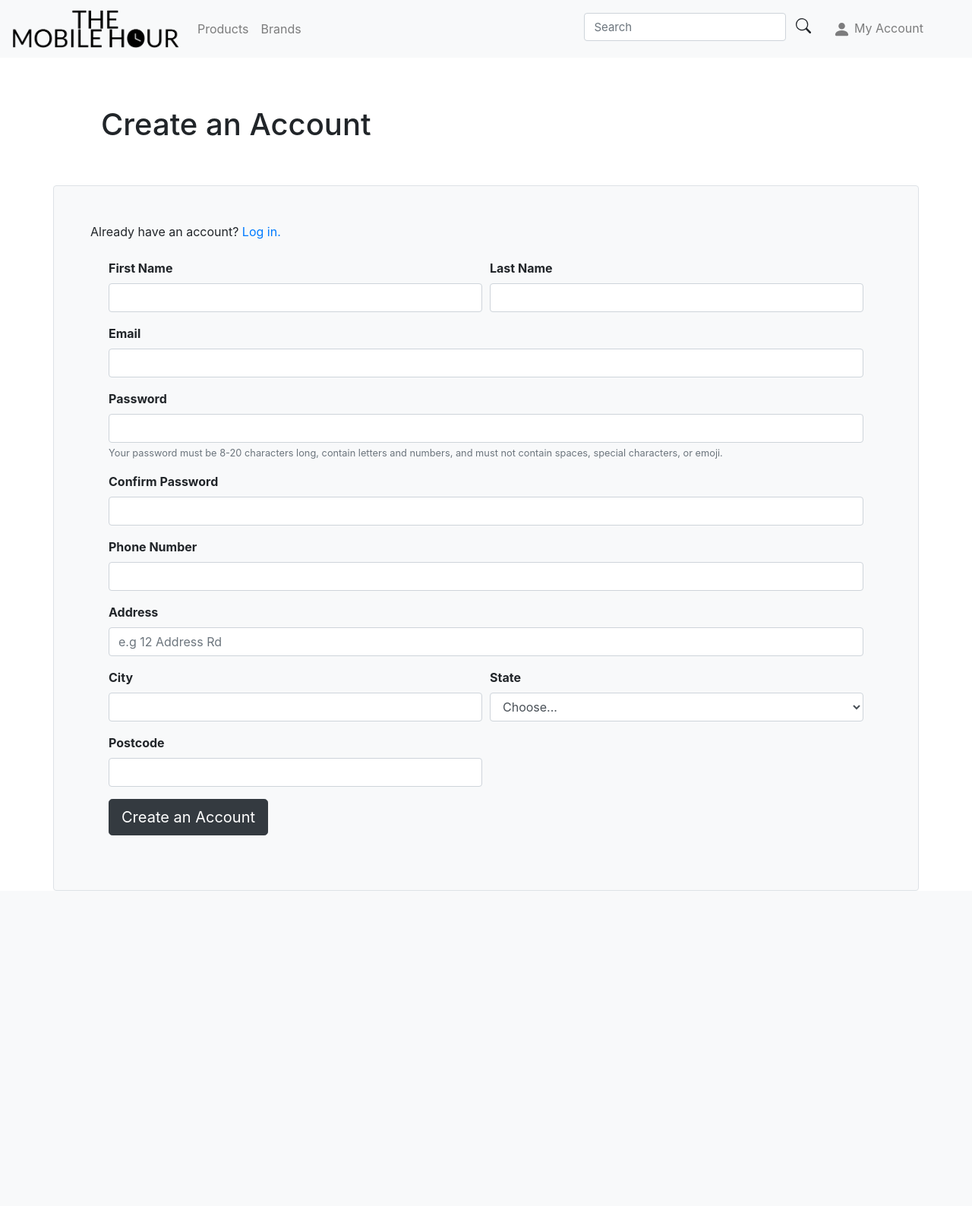
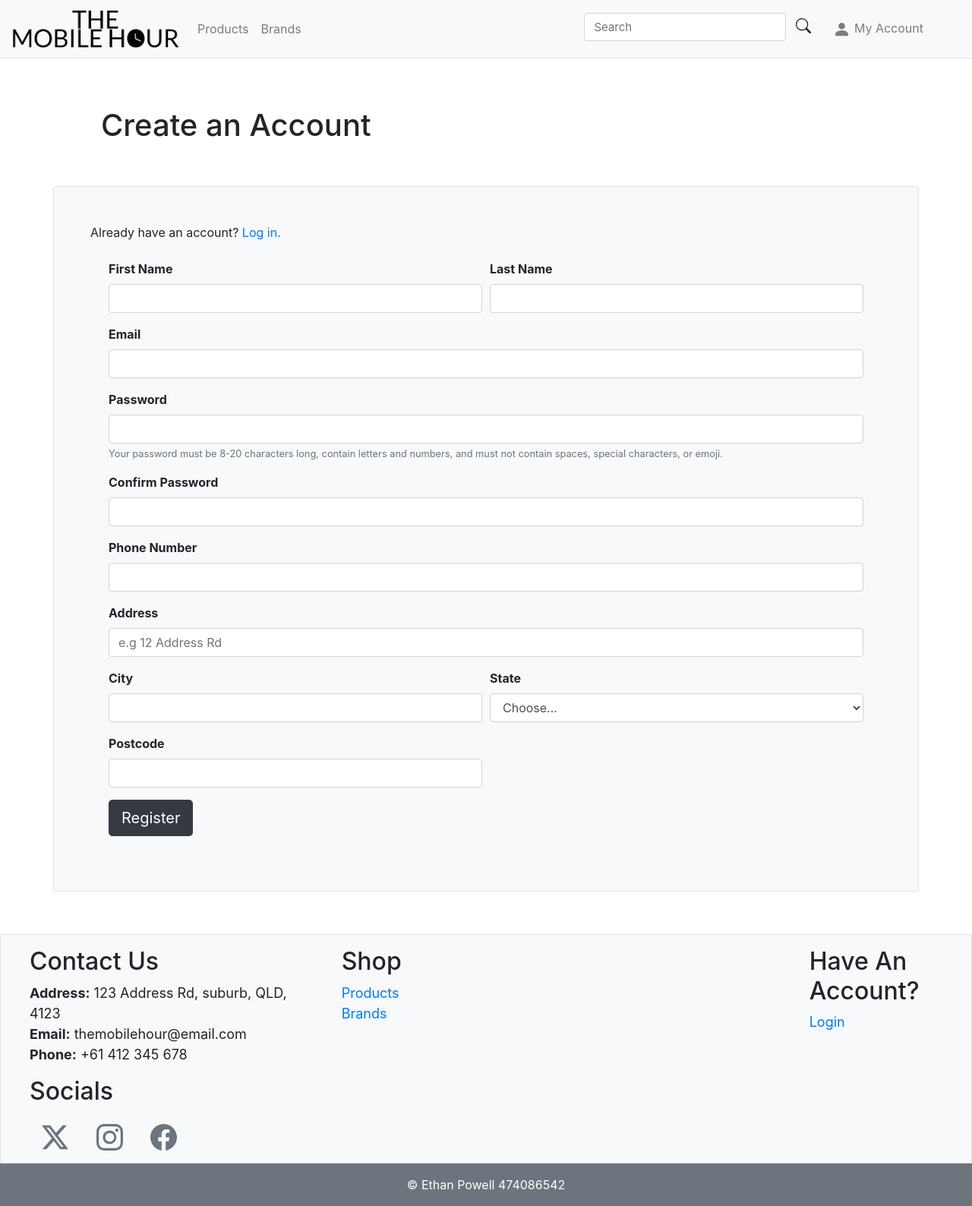
Before and after one commit to 3thanpowell/website-integration, a PHP site: page /view/signup.php in a window 1280 px wide. Shown: the whole page at 76% size. Before the commit the page ends 1173 px from the top, so only its background shows below. Run offline with PHP 8.4, Linux system fonts and the light colour scheme.

Commit message:
Created footer
- added footer to index
- included in current views
- optimised signup (padding)

```diff
--- /dev/null
+++ b/the_mobile_hour/view/footer.php
@@ -0,0 +1,85 @@
+<footer>
+    <div class="container-fluid bg-light border mt-5">
+      <div class="row mr-2 ml-2 pt-3">
+        <div class="col-lg-4 col-12 col-md-5  ">
+
+          <!-- contact -->
+          <h2>
+            Contact Us
+          </h2>
+
+          <ul class="list-unstyled" style="font-size: 18px; !important">
+            <li><span class="font-weight-bold">Address:</span> 123 Address Rd, suburb, QLD, 4123</li>
+            <li><span class="font-weight-bold">Email:</span> themobilehour@email.com</li>
+            <li><span class="font-weight-bold">Phone:</span> +61 412 345 678</li>
+          </ul>
+
+
+          <!-- socials - no links added -->
+          <div class="row">
+            <div class="col-12">
+              <h2>
+                Socials
+              </h2>
+            </div>
+
+            <div class="col-12">
+
+              <!-- twitter -->
+              <svg xmlns="http://www.w3.org/2000/svg" width="35" height="35" fill="currentColor" class="bi bi-twitter-x m-3 text-secondary" viewBox="0 0 16 16">
+                <path d="M12.6.75h2.454l-5.36 6.142L16 15.25h-4.937l-3.867-5.07-4.425 5.07H.316l5.733-6.57L0 .75h5.063l3.495 4.633L12.601.75Zm-.86 13.028h1.36L4.323 2.145H2.865z"/>
+              </svg>
+
+              <!-- instagram -->
+              <svg xmlns="http://www.w3.org/2000/svg" width="35" height="35" fill="currentColor" class="bi bi-instagram m-3 text-secondary" viewBox="0 0 16 16">
+                <path d="M8 0C5.829 0 5.556.01 4.703.048 3.85.088 3.269.222 2.76.42a3.9 3.9 0 0 0-1.417.923A3.9 3.9 0 0 0 .42 2.76C.222 3.268.087 3.85.048 4.7.01 5.555 0 5.827 0 8.001c0 2.172.01 2.444.048 3.297.04.852.174 1.433.372 1.942.205.526.478.972.923 1.417.444.445.89.719 1.416.923.51.198 1.09.333 1.942.372C5.555 15.99 5.827 16 8 16s2.444-.01 3.298-.048c.851-.04 1.434-.174 1.943-.372a3.9 3.9 0 0 0 1.416-.923c.445-.445.718-.891.923-1.417.197-.509.332-1.09.372-1.942C15.99 10.445 16 10.173 16 8s-.01-2.445-.048-3.299c-.04-.851-.175-1.433-.372-1.941a3.9 3.9 0 0 0-.923-1.417A3.9 3.9 0 0 0 13.24.42c-.51-.198-1.092-.333-1.943-.372C10.443.01 10.172 0 7.998 0zm-.717 1.442h.718c2.136 0 2.389.007 3.232.046.78.035 1.204.166 1.486.275.373.145.64.319.92.599s.453.546.598.92c.11.281.24.705.275 1.485.039.843.047 1.096.047 3.231s-.008 2.389-.047 3.232c-.035.78-.166 1.203-.275 1.485a2.5 2.5 0 0 1-.599.919c-.28.28-.546.453-.92.598-.28.11-.704.24-1.485.276-.843.038-1.096.047-3.232.047s-2.39-.009-3.233-.047c-.78-.036-1.203-.166-1.485-.276a2.5 2.5 0 0 1-.92-.598 2.5 2.5 0 0 1-.6-.92c-.109-.281-.24-.705-.275-1.485-.038-.843-.046-1.096-.046-3.233s.008-2.388.046-3.231c.036-.78.166-1.204.276-1.486.145-.373.319-.64.599-.92s.546-.453.92-.598c.282-.11.705-.24 1.485-.276.738-.034 1.024-.044 2.515-.045zm4.988 1.328a.96.96 0 1 0 0 1.92.96.96 0 0 0 0-1.92m-4.27 1.122a4.109 4.109 0 1 0 0 8.217 4.109 4.109 0 0 0 0-8.217m0 1.441a2.667 2.667 0 1 1 0 5.334 2.667 2.667 0 0 1 0-5.334"/>
+              </svg>
+
+              <!-- facebook -->
+              <svg xmlns="http://www.w3.org/2000/svg" width="35" height="35" fill="currentColor" class="bi bi-facebook m-3 text-secondary" viewBox="0 0 16 16">
+                <path d="M16 8.049c0-4.446-3.582-8.05-8-8.05C3.58 0-.002 3.603-.002 8.05c0 4.017 2.926 7.347 6.75 7.951v-5.625h-2.03V8.05H6.75V6.275c0-2.017 1.195-3.131 3.022-3.131.876 0 1.791.157 1.791.157v1.98h-1.009c-.993 0-1.303.621-1.303 1.258v1.51h2.218l-.354 2.326H9.25V16c3.824-.604 6.75-3.934 6.75-7.951"/>
+              </svg>
+            </div>
+          </div>
+
+
+
+        </div>
+
+          <!-- shop -->
+        <div class="col-lg-6 col-12 col-md-4">
+          <h2>
+            Shop
+          </h2>
+
+          <ul class="list-unstyled" style="font-size: 18px; !important">
+            <li> <a href="products.php">Products</a></li>
+            <li><a href="brands.php">Brands</a></li>
+          </ul>
+
+        </div>
+
+        <!-- login -->
+        <div class="col-lg-2 col-12 col-md-3">
+          <h2 class="ml-auto mr-3">
+            Have An Account?
+          </h2>
+
+          <a href="login.php" style="font-size: 18px; !important">Login</a>
+
+        </div>
+      </div>
+    </div>
+
+    <!-- copyright -->
+    <div class="container-fluid bg-secondary text-white">
+      <div class="row">
+        <div class="col-12">
+          <p class="text-center pt-3">
+            &copy; Ethan Powell 474086542
+          </p>
+        </div>
+      </div>
+    </div>
+
+</footer>
--- a/the_mobile_hour/view/login.php
+++ b/the_mobile_hour/view/login.php
@@ -72,6 +72,9 @@
   </main>
 
 
+  <!-- footer -->
+  <?php include 'footer.php'; ?>
+
 
   <!-- Bootstrap JS CDN link -->
   <script src="https://code.jquery.com/jquery-3.4.1.slim.min.js" integrity="sha384-J6qa4849blE2+poT4WnyKhv5vZF5SrPo0iEjwBvKU7imGFAV0wwj1yYfoRSJoZ+n" crossorigin="anonymous"></script>
--- a/the_mobile_hour/view/navbar.php
+++ b/the_mobile_hour/view/navbar.php
@@ -1,7 +1,7 @@
 
 <!-- navbar  -->
 
-<nav class="navbar navbar-expand-lg navbar-light bg-light">
+<nav class="navbar navbar-expand-lg navbar-light bg-light border-bottom">
 
   <!-- logo -->
   <a class="navbar-brand" href="../index.php">
--- a/the_mobile_hour/view/signup.php
+++ b/the_mobile_hour/view/signup.php
@@ -27,7 +27,7 @@
   <main>
   <div class="container">
     <div class="row">
-      <div class="col-12 border rounded bg-light p-5">
+      <div class="col-12 border rounded bg-light p-5 mb-2">
 
         <p class="">Already have an account? <span><a href="login.php">Log in.</a></span></p>
 
@@ -101,7 +101,7 @@
             </div>
           </div>
 
-          <button type="submit" class="btn btn-dark btn-lg">Create an Account</button>
+          <button type="submit" class="btn btn-dark btn-lg">Register</button>
 
         </form>
 
@@ -111,6 +111,8 @@
   </div>
   </main>
 
+  <!-- footer -->
+  <?php include 'footer.php'; ?>
 
 
 
```
Also changed, not shown: the_mobile_hour/index.php (+77 -5 lines).
